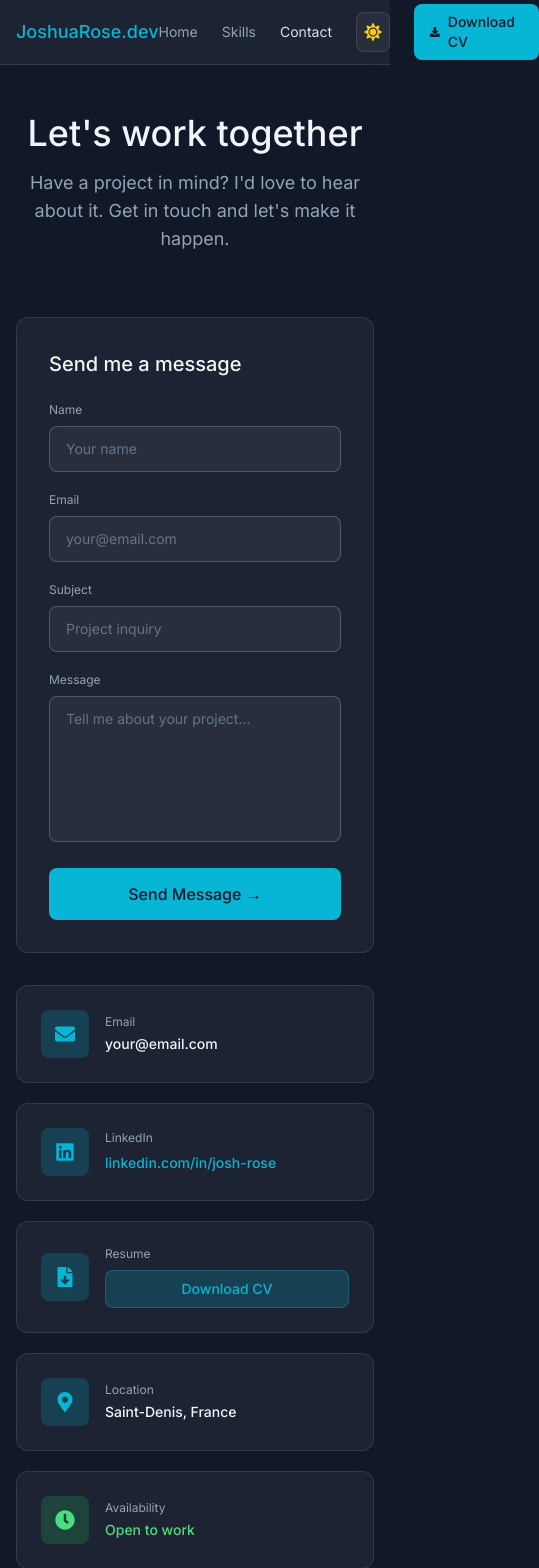
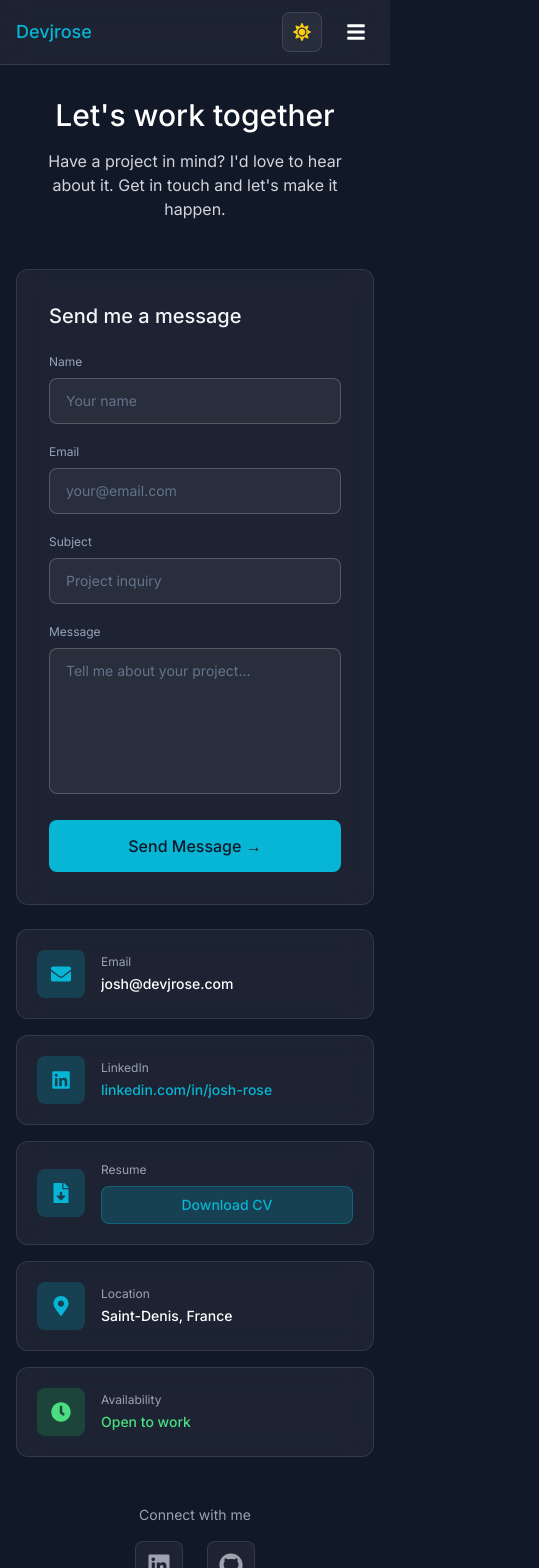
Before and after one commit to jw-rose/jrose-portfolio-page, a Next.js app in the folder my-portfolio/: page /contact in a window 390 px wide. Shown: the top 1568 px of the page, 539 px wide, since content can reach past the window. Built offline with nearby package versions, Linux system fonts and the light colour scheme.

Commit message:
updated features mobile first

```diff
--- a/my-portfolio/app/contact/page.tsx
+++ b/my-portfolio/app/contact/page.tsx
@@ -4,47 +4,48 @@ import { FaLinkedin, FaGithub, FaEnvelope, FaMapMarkerAlt, FaClock, FaFileDownlo
 
 export default function ContactPage() {
   return (
-    <div className="max-w-7xl mx-auto px-4 sm:px-6 lg:px-8 py-12">
-      <div className="text-center mb-16">
-        <h1 className="text-4xl md:text-5xl font-medium text-gray-900 dark:text-[#F1F5F9] mb-4">
+    <div className="max-w-7xl mx-auto px-4 sm:px-6 lg:px-8 py-8 sm:py-12">
+      <div className="text-center mb-12 sm:mb-16">
+        <h1 className="text-3xl sm:text-4xl md:text-5xl font-medium text-gray-900 dark:text-white mb-4">
           Let's work together
         </h1>
-        <p className="text-gray-600 dark:text-[#94A3B8] text-lg max-w-2xl mx-auto">
+        <p className="text-base sm:text-lg text-gray-700 dark:text-gray-300 max-w-2xl mx-auto px-4">
           Have a project in mind? I'd love to hear about it. Get in touch and let's make it happen.
         </p>
       </div>
 
-      <div className="grid grid-cols-1 lg:grid-cols-3 gap-8 max-w-5xl mx-auto">
+      <div className="grid grid-cols-1 lg:grid-cols-3 gap-6 sm:gap-8 max-w-5xl mx-auto">
         <div className="lg:col-span-2">
           <ContactForm />
         </div>
 
-        <div className="space-y-5">
-          {/* Email */}
-          <div className="bg-white/80 dark:bg-white/5 backdrop-blur-md border border-gray-200 dark:border-white/10 rounded-xl p-6">
+        <div className="space-y-4 sm:space-y-5">
+          {/* Contact info cards */}
+          <div className="bg-white/80 dark:bg-white/5 backdrop-blur-md border border-gray-200 dark:border-white/10 rounded-xl p-5 sm:p-6">
             <div className="flex items-center gap-4">
-              <div className="w-12 h-12 bg-[#06B6D4]/20 rounded-lg flex items-center justify-center">
+              <div className="w-12 h-12 bg-[#06B6D4]/20 rounded-lg flex items-center justify-center flex-shrink-0">
                 <FaEnvelope className="text-[#06B6D4] text-xl" />
               </div>
-              <div>
-                <div className="text-gray-600 dark:text-[#94A3B8] text-xs mb-1">Email</div>
-                <div className="text-gray-900 dark:text-[#F1F5F9] text-sm font-medium">your@email.com</div>
+              <div className="min-w-0">
+                <div className="text-gray-600 dark:text-gray-400 text-xs mb-1">Email</div>
+                <div className="text-gray-900 dark:text-white text-sm font-medium truncate">
+                  josh@devjrose.com
+                </div>
               </div>
             </div>
           </div>
 
-          {/* LinkedIn */}
-          <div className="bg-white/80 dark:bg-white/5 backdrop-blur-md border border-gray-200 dark:border-white/10 rounded-xl p-6">
+          <div className="bg-white/80 dark:bg-white/5 backdrop-blur-md border border-gray-200 dark:border-white/10 rounded-xl p-5 sm:p-6">
             <div className="flex items-center gap-4">
-              <div className="w-12 h-12 bg-[#06B6D4]/20 rounded-lg flex items-center justify-center">
+              <div className="w-12 h-12 bg-[#06B6D4]/20 rounded-lg flex items-center justify-center flex-shrink-0">
                 <FaLinkedin className="text-[#06B6D4] text-xl" />
               </div>
-              <div className="flex-1">
-                <div className="text-gray-600 dark:text-[#94A3B8] text-xs mb-1">LinkedIn</div>
+              <div className="flex-1 min-w-0">
+                <div className="text-gray-600 dark:text-gray-400 text-xs mb-1">LinkedIn</div>
                 <Link
                   href="https://www.linkedin.com/in/josh-rose-4b715b32/"
                   target="_blank"
-                  className="text-[#06B6D4] text-sm font-medium hover:text-[#0891b2] transition-colors"
+                  className="text-[#06B6D4] text-sm font-medium hover:text-[#0891b2] transition-colors truncate block"
                 >
                   linkedin.com/in/josh-rose
                 </Link>
@@ -52,16 +53,15 @@ export default function ContactPage() {
             </div>
           </div>
 
-          {/* CV Download */}
-          <div className="bg-white/80 dark:bg-white/5 backdrop-blur-md border border-gray-200 dark:border-white/10 rounded-xl p-6">
+          <div className="bg-white/80 dark:bg-white/5 backdrop-blur-md border border-gray-200 dark:border-white/10 rounded-xl p-5 sm:p-6">
             <div className="flex items-center gap-4">
-              <div className="w-12 h-12 bg-[#06B6D4]/20 rounded-lg flex items-center justify-center">
+              <div className="w-12 h-12 bg-[#06B6D4]/20 rounded-lg flex items-center justify-center flex-shrink-0">
                 <FaFileDownload className="text-[#06B6D4] text-xl" />
               </div>
-              <div className="flex-1">
-                <div className="text-gray-600 dark:text-[#94A3B8] text-xs mb-2">Resume</div>
+              <div className="flex-1 min-w-0">
+                <div className="text-gray-600 dark:text-gray-400 text-xs mb-2">Resume</div>
                 <a
-                  href="/Joshua-Rose-cv.pdf"
+                  href="/CV-Joshua-Rose-FR.pdf"
                   download
                   className="block bg-[#06B6D4]/20 text-[#06B6D4] border border-[#06B6D4]/30 px-4 py-2 rounded-lg text-sm font-medium hover:bg-[#06B6D4]/30 transition-colors text-center"
                 >
@@ -71,28 +71,30 @@ export default function ContactPage() {
             </div>
           </div>
 
-          {/* Location */}
-          <div className="bg-white/80 dark:bg-white/5 backdrop-blur-md border border-gray-200 dark:border-white/10 rounded-xl p-6">
+          <div className="bg-white/80 dark:bg-white/5 backdrop-blur-md border border-gray-200 dark:border-white/10 rounded-xl p-5 sm:p-6">
             <div className="flex items-center gap-4">
-              <div className="w-12 h-12 bg-[#06B6D4]/20 rounded-lg flex items-center justify-center">
+              <div className="w-12 h-12 bg-[#06B6D4]/20 rounded-lg flex items-center justify-center flex-shrink-0">
                 <FaMapMarkerAlt className="text-[#06B6D4] text-xl" />
               </div>
               <div>
-                <div className="text-gray-600 dark:text-[#94A3B8] text-xs mb-1">Location</div>
-                <div className="text-gray-900 dark:text-[#F1F5F9] text-sm font-medium">Saint-Denis, France</div>
+                <div className="text-gray-600 dark:text-gray-400 text-xs mb-1">Location</div>
+                <div className="text-gray-900 dark:text-white text-sm font-medium">
+                  Saint-Denis, France
+                </div>
               </div>
             </div>
           </div>
 
-          {/* Availability */}
-          <div className="bg-white/80 dark:bg-white/5 backdrop-blur-md border border-gray-200 dark:border-white/10 rounded-xl p-6">
+          <div className="bg-white/80 dark:bg-white/5 backdrop-blur-md border border-gray-200 dark:border-white/10 rounded-xl p-5 sm:p-6">
             <div className="flex items-center gap-4">
-              <div className="w-12 h-12 bg-green-500/20 rounded-lg flex items-center justify-center">
-                <FaClock className="text-green-500 dark:text-green-400 text-xl" />
+              <div className="w-12 h-12 bg-green-500/20 rounded-lg flex items-center justify-center flex-shrink-0">
+                <FaClock className="text-green-600 dark:text-green-400 text-xl" />
               </div>
               <div>
-                <div className="text-gray-600 dark:text-[#94A3B8] text-xs mb-1">Availability</div>
-                <div className="text-green-600 dark:text-green-400 text-sm font-medium">Open to work</div>
+                <div className="text-gray-600 dark:text-gray-400 text-xs mb-1">Availability</div>
+                <div className="text-green-600 dark:text-green-400 text-sm font-medium">
+                  Open to work
+                </div>
               </div>
             </div>
           </div>
@@ -100,20 +102,20 @@ export default function ContactPage() {
       </div>
 
       {/* Social Links */}
-      <div className="text-center mt-16">
-        <p className="text-gray-600 dark:text-[#94A3B8] text-sm mb-4">Connect with me</p>
+      <div className="text-center mt-12 sm:mt-16">
+        <p className="text-gray-600 dark:text-gray-400 text-sm mb-4">Connect with me</p>
         <div className="flex justify-center gap-6">
           <Link
             href="https://www.linkedin.com/in/josh-rose-4b715b32/"
             target="_blank"
-            className="w-12 h-12 bg-white/80 dark:bg-white/5 border border-gray-200 dark:border-white/10 rounded-lg flex items-center justify-center text-gray-600 dark:text-[#94A3B8] hover:text-[#06B6D4] hover:border-[#06B6D4]/50 transition-all"
+            className="w-12 h-12 bg-white/80 dark:bg-white/5 border border-gray-200 dark:border-white/10 rounded-lg flex items-center justify-center text-gray-600 dark:text-gray-400 hover:text-[#06B6D4] hover:border-[#06B6D4]/50 transition-all"
           >
             <FaLinkedin className="text-2xl" />
           </Link>
           <Link
             href="https://github.com/jw-rose"
             target="_blank"
-            className="w-12 h-12 bg-white/80 dark:bg-white/5 border border-gray-200 dark:border-white/10 rounded-lg flex items-center justify-center text-gray-600 dark:text-[#94A3B8] hover:text-[#06B6D4] hover:border-[#06B6D4]/50 transition-all"
+            className="w-12 h-12 bg-white/80 dark:bg-white/5 border border-gray-200 dark:border-white/10 rounded-lg flex items-center justify-center text-gray-600 dark:text-gray-400 hover:text-[#06B6D4] hover:border-[#06B6D4]/50 transition-all"
           >
             <FaGithub className="text-2xl" />
           </Link>
--- a/my-portfolio/components/Navbar.tsx
+++ b/my-portfolio/components/Navbar.tsx
@@ -2,11 +2,13 @@
 
 import Link from 'next/link';
 import { usePathname } from 'next/navigation';
-import { FaDownload } from 'react-icons/fa';
+import { FaDownload, FaBars, FaTimes } from 'react-icons/fa';
 import ThemeToggle from './ThemeToggle';
+import { useState } from 'react';
 
 export default function Navbar() {
   const pathname = usePathname();
+  const [mobileMenuOpen, setMobileMenuOpen] = useState(false);
 
   const navItems = [
     { name: 'Home', path: '/' },
@@ -18,14 +20,17 @@ export default function Navbar() {
     <nav className="bg-white/50 dark:bg-white/5 backdrop-blur-md border-b border-gray-200 dark:border-white/10 sticky top-0 z-50 transition-colors duration-300">
       <div className="max-w-7xl mx-auto px-4 sm:px-6 lg:px-8">
         <div className="flex justify-between items-center h-16">
+
+          {/* Logo */}
           <Link
             href="/"
             className="text-[#06B6D4] font-medium text-lg hover:text-[#0891b2] transition-colors"
           >
-            JoshuaRose.dev
+            Devjrose
           </Link>
 
-          <div className="flex items-center gap-6">
+          {/* Desktop Navigation */}
+          <div className="hidden md:flex items-center gap-6">
             {navItems.map((item) => (
               <Link
                 key={item.path}
@@ -40,11 +45,11 @@ export default function Navbar() {
               </Link>
             ))}
 
-            {/* Theme Toggle */}
             <ThemeToggle />
 
+            {/* FIXED: Added <a> */}
             <a
-              href="/Joshua-Rose-cv.pdf"
+              href="/CV-Joshua-Rose-FR.pdf"
               download
               className="bg-[#06B6D4] text-white dark:text-[#0F172A] px-4 py-2 rounded-lg text-sm font-medium hover:bg-[#0891b2] transition-colors flex items-center gap-2"
             >
@@ -52,7 +57,55 @@ export default function Navbar() {
               Download CV
             </a>
           </div>
+
+          {/* Mobile Menu Button */}
+          <div className="md:hidden flex items-center gap-4">
+            <ThemeToggle />
+            <button
+              onClick={() => setMobileMenuOpen(!mobileMenuOpen)}
+              className="text-gray-900 dark:text-white p-2"
+              aria-label="Toggle menu"
+            >
+              {mobileMenuOpen ? (
+                <FaTimes className="text-xl" />
+              ) : (
+                <FaBars className="text-xl" />
+              )}
+            </button>
+          </div>
         </div>
+
+        {/* Mobile Menu */}
+        {mobileMenuOpen && (
+          <div className="md:hidden pb-4">
+            <div className="flex flex-col gap-4">
+              {navItems.map((item) => (
+                <Link
+                  key={item.path}
+                  href={item.path}
+                  onClick={() => setMobileMenuOpen(false)}
+                  className={`text-sm transition-colors py-2 ${
+                    pathname === item.path
+                      ? 'text-gray-900 dark:text-[#F1F5F9] opacity-90'
+                      : 'text-gray-600 dark:text-[#94A3B8]'
+                  }`}
+                >
+                  {item.name}
+                </Link>
+              ))}
+
+              {/* FIXED: Added <a> */}
+              <a
+                href="/Joshua-Rose-cv.pdf"
+                download
+                className="bg-[#06B6D4] text-white dark:text-[#0F172A] px-4 py-2 rounded-lg text-sm font-medium hover:bg-[#0891b2] transition-colors flex items-center justify-center gap-2 w-full"
+              >
+                <FaDownload className="text-xs" />
+                Download CV
+              </a>
+            </div>
+          </div>
+        )}
       </div>
     </nav>
   );
```
Also changed, not shown: my-portfolio/app/page.tsx (+17 -13 lines), my-portfolio/components/HeroSection.tsx (+8 -8 lines), 1 other file (tests, documents, lock files or other folders).
